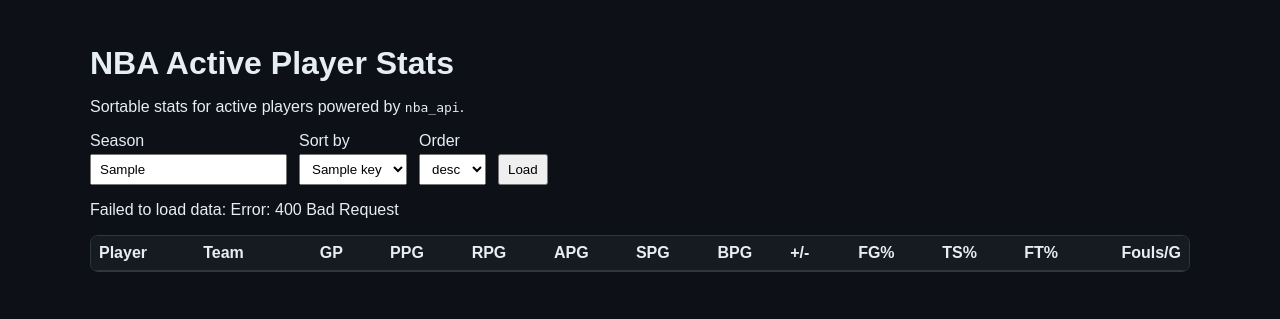
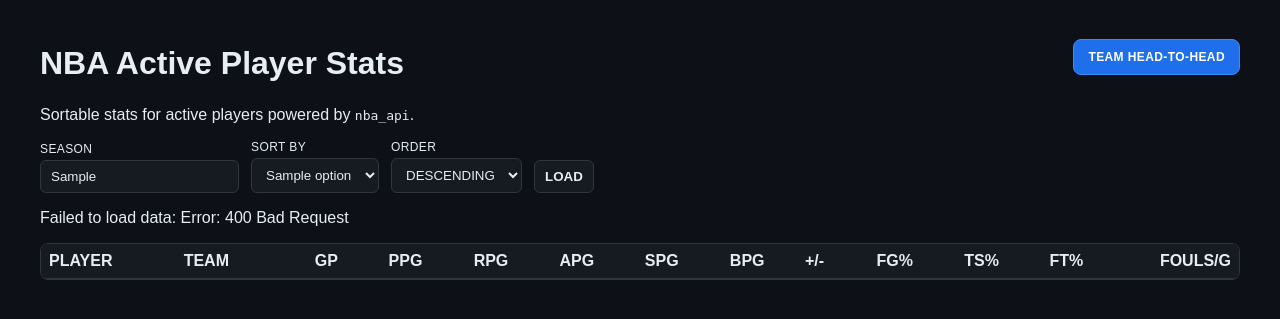
Before and after one commit to rishi-Git1/nbaTest, a FastAPI app: template app/templates/index.html in a window 1280 px wide. Shown: the top 319 px of the page. Run offline with FastAPI, Linux system fonts and the light colour scheme; the template is opened without the code that fills it: most values are stand-ins (such as "Sample title", 1, 10 or a date in 2020); lists and menus that the app fills with data are empty.

Commit message:
add head to head process - change style

```diff
--- a/app/main.py
+++ b/app/main.py
@@ -4,11 +4,34 @@ from fastapi.staticfiles import StaticFiles
 from fastapi.templating import Jinja2Templates
 
 from app.models import PlayerStatsResponse
-from app.services import ALLOWED_SORT_KEYS, get_active_player_stats, get_current_season, sort_rows
+from app.services import (
+    ALLOWED_SORT_KEYS,
+    get_active_player_stats,
+    get_current_season,
+    get_team_vs_team,
+    get_teams_directory,
+    sort_rows,
+)
 
 app = FastAPI(title="NBA Active Player Stats")
 app.mount("/static", StaticFiles(directory="app/static"), name="static")
 templates = Jinja2Templates(directory="app/templates")
+
+SORT_LABELS = {
+    "player_name": "PLAYER NAME",
+    "team": "TEAM",
+    "gp": "GAMES PLAYED",
+    "ppg": "POINTS PER GAME (PPG)",
+    "rpg": "REBOUNDS PER GAME (RPG)",
+    "apg": "ASSISTS PER GAME (APG)",
+    "spg": "STEALS PER GAME (SPG)",
+    "bpg": "BLOCKS PER GAME (BPG)",
+    "plus_minus": "PLUS/MINUS",
+    "fg_pct": "FIELD GOAL % (FG%)",
+    "ts_pct": "TRUE SHOOTING % (TS%)",
+    "ft_pct": "FREE THROW % (FT%)",
+    "pf_pg": "FOULS PER GAME",
+}
 
 
 @app.get("/", response_class=HTMLResponse)
@@ -18,7 +41,19 @@ def index(request: Request):
         {
             "request": request,
             "default_season": get_current_season(),
-            "sort_keys": sorted(ALLOWED_SORT_KEYS),
+            "sort_options": [{"key": key, "label": SORT_LABELS.get(key, key.upper())} for key in sorted(ALLOWED_SORT_KEYS)],
+        },
+    )
+
+
+@app.get("/head-to-head", response_class=HTMLResponse)
+def head_to_head_page(request: Request):
+    return templates.TemplateResponse(
+        "head_to_head.html",
+        {
+            "request": request,
+            "default_season": get_current_season(),
+            "teams": get_teams_directory(),
         },
     )
 
@@ -52,3 +87,17 @@ def list_players(
         },
         "data": paged,
     }
+
+
+@app.get("/api/head-to-head")
+def head_to_head(
+    season: str = Query(default_factory=get_current_season),
+    team1_id: int = Query(..., ge=1),
+    team2_id: int = Query(..., ge=1),
+):
+    try:
+        return get_team_vs_team(season=season, team1_id=team1_id, team2_id=team2_id)
+    except ValueError as exc:
+        raise HTTPException(status_code=400, detail=str(exc)) from exc
+    except Exception as exc:  # noqa: BLE001
+        raise HTTPException(status_code=502, detail=f"Upstream data fetch failed: {exc}") from exc
--- a/app/static/styles.css
+++ b/app/static/styles.css
@@ -6,7 +6,7 @@ body {
 }
 
 main {
-  max-width: 1100px;
+  max-width: 1200px;
   margin: 0 auto;
   padding: 24px;
 }
@@ -15,7 +15,27 @@ h1 {
   margin-bottom: 8px;
 }
 
-#controls {
+.top-row {
+  display: flex;
+  align-items: center;
+  justify-content: space-between;
+  gap: 16px;
+}
+
+.nav-button {
+  text-decoration: none;
+  font-weight: 700;
+  color: #fff;
+  background: #1f6feb;
+  border: 1px solid #3d8bfd;
+  border-radius: 8px;
+  padding: 10px 14px;
+  font-size: 12px;
+  letter-spacing: 0.4px;
+}
+
+#controls,
+#h2h-controls {
   display: flex;
   gap: 12px;
   align-items: end;
@@ -26,12 +46,23 @@ h1 {
 label {
   display: grid;
   gap: 4px;
+  font-size: 12px;
+  letter-spacing: 0.4px;
 }
 
 input,
 select,
 button {
-  padding: 6px 8px;
+  padding: 8px 10px;
+  border-radius: 6px;
+  border: 1px solid #30363d;
+  background: #161b22;
+  color: #e6edf3;
+}
+
+button {
+  cursor: pointer;
+  font-weight: 700;
 }
 
 .table-wrap {
@@ -40,7 +71,9 @@ button {
   border-radius: 8px;
 }
 
-#results {
+#results,
+.players-table,
+.mini-table {
   width: 100%;
   border-collapse: collapse;
   background: #161b22;
@@ -59,3 +92,32 @@ th:nth-child(2),
 td:nth-child(2) {
   text-align: left;
 }
+
+.comparison-grid {
+  display: grid;
+  grid-template-columns: repeat(2, minmax(0, 1fr));
+  gap: 16px;
+}
+
+.card {
+  border: 1px solid #30363d;
+  border-radius: 10px;
+  padding: 14px;
+  background: #0f1520;
+}
+
+.card h2,
+.card h3 {
+  margin-top: 0;
+}
+
+@media (max-width: 960px) {
+  .comparison-grid {
+    grid-template-columns: 1fr;
+  }
+
+  .top-row {
+    align-items: flex-start;
+    flex-direction: column;
+  }
+}
--- a/app/templates/index.html
+++ b/app/templates/index.html
@@ -8,33 +8,36 @@
   </head>
   <body>
     <main>
-      <h1>NBA Active Player Stats</h1>
+      <div class="top-row">
+        <h1>NBA Active Player Stats</h1>
+        <a class="nav-button" href="/head-to-head">TEAM HEAD-TO-HEAD</a>
+      </div>
       <p>Sortable stats for active players powered by <code>nba_api</code>.</p>
 
       <form id="controls">
         <label>
-          Season
+          SEASON
           <input id="season" name="season" value="{{ default_season }}" />
         </label>
 
         <label>
-          Sort by
+          SORT BY
           <select id="sort_by" name="sort_by">
-            {% for key in sort_keys %}
-            <option value="{{ key }}" {% if key == 'ppg' %}selected{% endif %}>{{ key }}</option>
+            {% for option in sort_options %}
+            <option value="{{ option.key }}" {% if option.key == 'ppg' %}selected{% endif %}>{{ option.label }}</option>
             {% endfor %}
           </select>
         </label>
 
         <label>
-          Order
+          ORDER
           <select id="order" name="order">
-            <option value="desc" selected>desc</option>
-            <option value="asc">asc</option>
+            <option value="desc" selected>DESCENDING</option>
+            <option value="asc">ASCENDING</option>
           </select>
         </label>
 
-        <button type="submit">Load</button>
+        <button type="submit">LOAD</button>
       </form>
 
       <p id="status">Loading...</p>
@@ -43,8 +46,8 @@
         <table id="results">
           <thead>
             <tr>
-              <th>Player</th>
-              <th>Team</th>
+              <th>PLAYER</th>
+              <th>TEAM</th>
               <th>GP</th>
               <th>PPG</th>
               <th>RPG</th>
@@ -55,7 +58,7 @@
               <th>FG%</th>
               <th>TS%</th>
               <th>FT%</th>
-              <th>Fouls/G</th>
+              <th>FOULS/G</th>
             </tr>
           </thead>
           <tbody></tbody>
```
Also changed, not shown: app/services.py (+103 -7 lines), app/static/head_to_head.js (added, +109 -0 lines), app/templates/head_to_head.html (added, +51 -0 lines), README.md.
